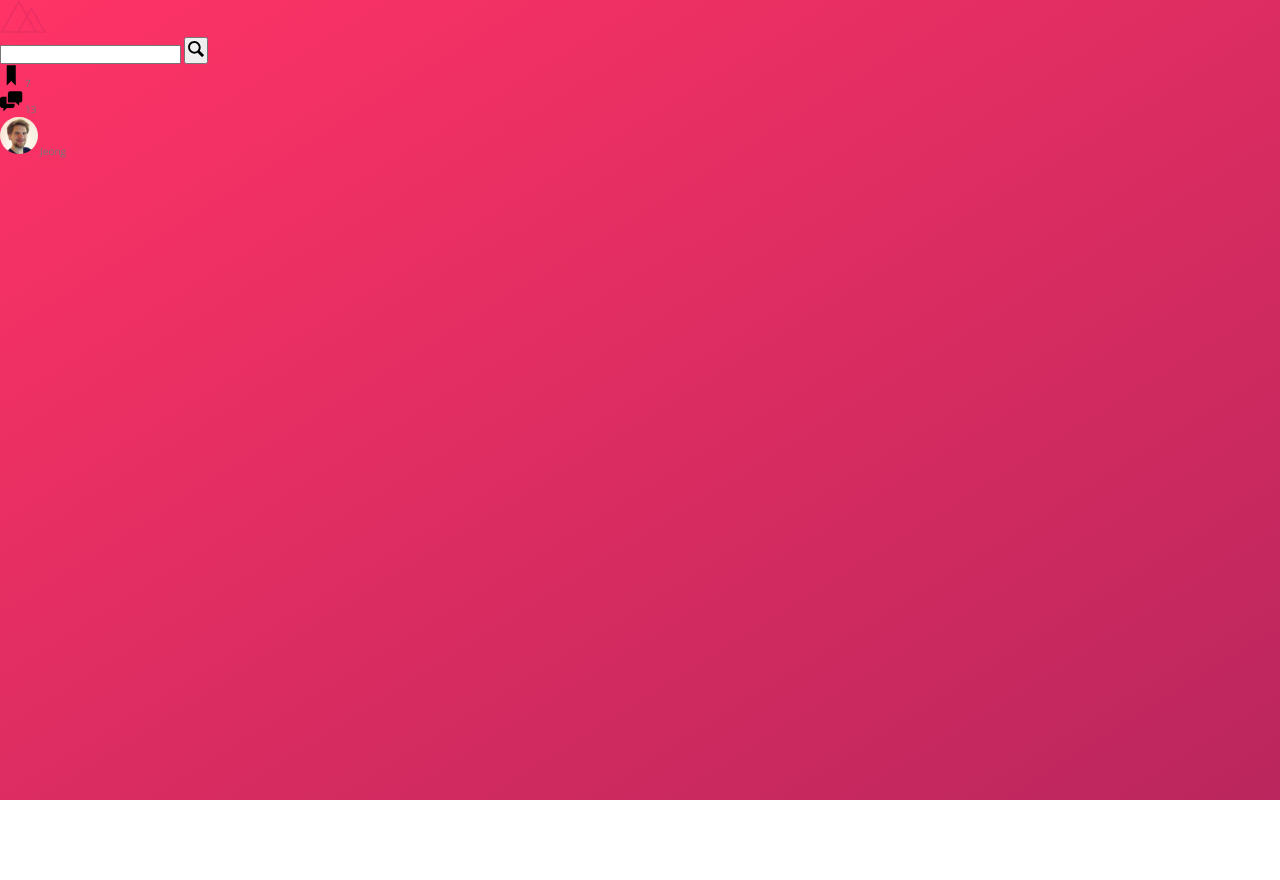
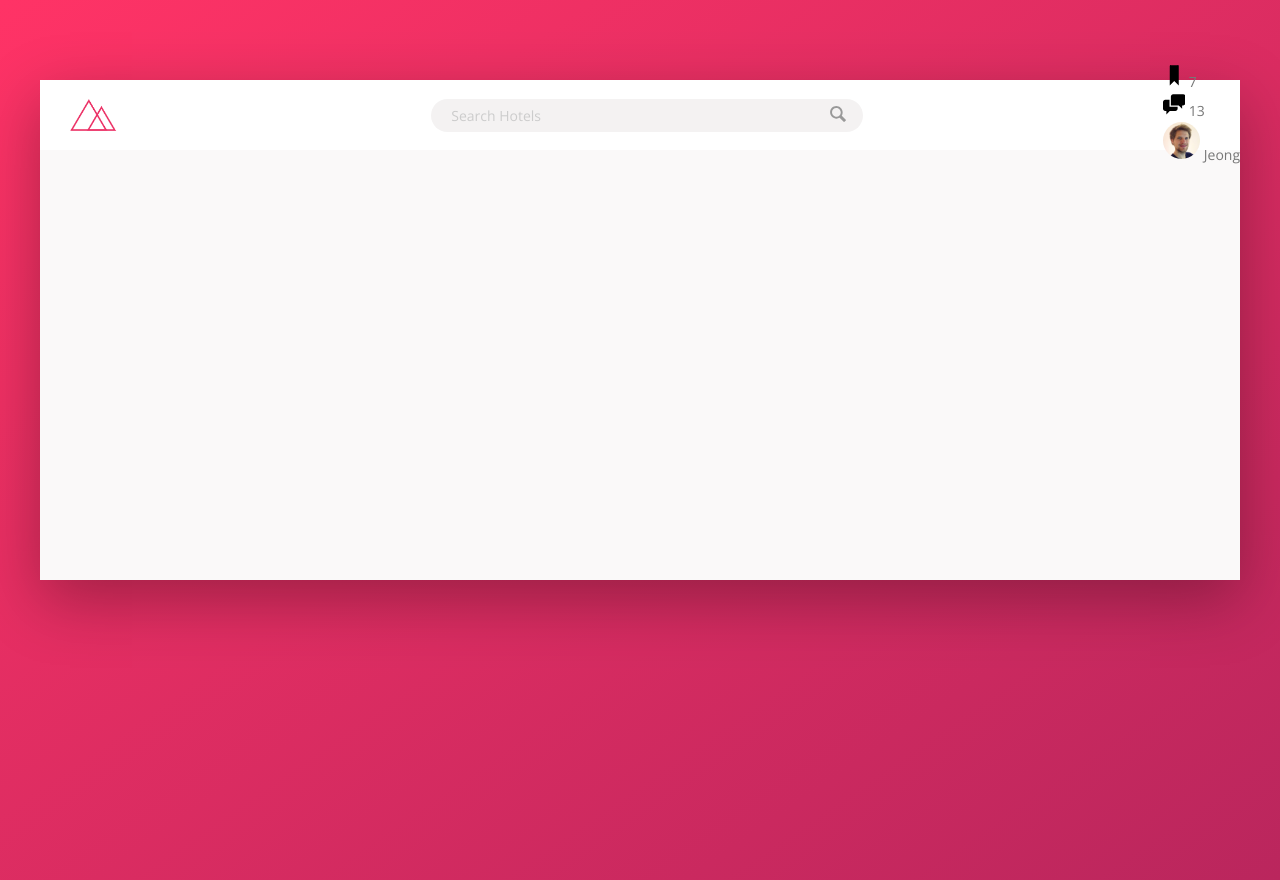
Before and after one commit to geonwoo-jeong/css-trillo, a plain HTML site: page index.html in a window 1280 px wide. Before the commit the page ends 800 px from the top, so only its background shows below. Drawn offline with nearby package versions, Linux system fonts and the light colour scheme.

Commit message:
Building the Header - Part 2

```diff
--- a/css/style.css
+++ b/css/style.css
@@ -8,7 +8,10 @@
   --color-grey-light-4: #ccc;
   --color-grey-dark-1: #333;
   --color-grey-dark-2: #777;
-  --color-grey-dark-3: #999; }
+  --color-grey-dark-3: #999;
+  --shadow-dark: 0 2rem 6rem rgba(0, 0, 0, 0.3);
+  --shadow-light: 0 2rem 5rem rgba(0, 0, 0 0.06);
+  --line: 1px solid var(--color-grey-light-2); }
 
 * {
   margin: 0;
@@ -33,12 +36,74 @@ body {
   background-repeat: no-repeat;
   min-height: 100vh; }
 
+.container {
+  max-width: 120rem;
+  margin: 8rem auto;
+  background-color: var(--color-grey-light-1);
+  box-shadow: var(--shadow-dark);
+  min-height: 50rem; }
+
+.header {
+  font-size: 1.4rem;
+  height: 7rem;
+  background-color: #fff;
+  border-bottom: var(--color-grey-light-2);
+  display: flex;
+  justify-content: space-between;
+  align-items: center; }
+
+.content {
+  display: flex; }
+
+.sidebar {
+  background-color: var(--color-grey-dark-1);
+  flex: 0 0 18%; }
+
+.hotel-view {
+  background-color: #fff;
+  background-color: orangered;
+  flex: 1; }
+
 .logo {
-  height: 3.25rem; }
+  height: 3.25rem;
+  margin-left: 3rem; }
 
-.search__icon {
-  height: 2rem;
-  width: 2rem; }
+.search {
+  flex: 0 0 40%;
+  display: flex;
+  align-items: center;
+  justify-content: center; }
+  .search__input {
+    font-family: inherit;
+    font-size: inherit;
+    color: inherit;
+    background-color: var(--color-grey-light-2);
+    border: none;
+    padding: 0.7rem 2rem;
+    border-radius: 100px;
+    width: 90%;
+    transition: all 0.2s;
+    margin-right: -3.5rem; }
+    .search__input:focus {
+      outline: none;
+      width: 100%;
+      background-color: var(--color-grey-light-3); }
+    .search__input::-webkit-input-placeholder {
+      font-weight: 100;
+      color: var(--color-grey-light-4); }
+  .search__input:focus + .search__button {
+    background-color: var(--color-grey-light-3); }
+  .search__button {
+    border: none;
+    background-color: var(--color-grey-light-2); }
+    .search__button:focus {
+      outline: none; }
+    .search__button:active {
+      transform: translateY(2px); }
+  .search__icon {
+    height: 2rem;
+    width: 2rem;
+    fill: var(--color-grey-dark-3); }
 
 .user-nav__icon {
   height: 2.25rem;
--- a/index.html
+++ b/index.html
@@ -18,7 +18,11 @@
       <header class="header">
         <img src="img/logo.png" alt="trillo logo" class="logo" />
         <form action="#" class="search">
-          <input type="text" class="search__input" />
+          <input
+            type="text"
+            class="search__input"
+            placeholder="Search Hotels"
+          />
           <button class="search__button">
             <svg class="search__icon">
               <use xlink:href="img/sprite.svg#icon-magnifying-glass"></use>
--- a/sass/_base.scss
+++ b/sass/_base.scss
@@ -11,6 +11,11 @@
   --color-grey-dark-1: #333;
   --color-grey-dark-2: #777;
   --color-grey-dark-3: #999;
+
+  --shadow-dark: 0 2rem 6rem rgba(0, 0, 0, 0.3);
+  --shadow-light: 0 2rem 5rem rgba(0, 0, 0 0.06);
+
+  --line: 1px solid var(--color-grey-light-2);
 }
 
 * {
--- a/sass/_components.scss
+++ b/sass/_components.scss
@@ -3,20 +3,63 @@
 
 .logo {
   height: 3.25rem;
+  margin-left: 3rem;
 }
 
 /////////////////////////////////////////////////
 // SEARCH
 .search {
+  flex: 0 0 40%;
+
+  display: flex;
+  align-items: center;
+  justify-content: center;
+
   &__input {
+    font-family: inherit;
+    font-size: inherit;
+    color: inherit;
+    background-color: var(--color-grey-light-2);
+    border: none;
+    padding: 0.7rem 2rem;
+    border-radius: 100px;
+    width: 90%;
+    transition: all 0.2s;
+    margin-right: -3.5rem;
+
+    &:focus {
+      outline: none;
+      width: 100%;
+      background-color: var(--color-grey-light-3);
+    }
+
+    &::-webkit-input-placeholder {
+      font-weight: 100;
+      color: var(--color-grey-light-4);
+    }
+  }
+
+  &__input:focus + &__button {
+    background-color: var(--color-grey-light-3);
   }
 
   &__button {
+    border: none;
+    background-color: var(--color-grey-light-2);
+
+    &:focus {
+      outline: none;
+    }
+
+    &:active {
+      transform: translateY(2px);
+    }
   }
 
   &__icon {
     height: 2rem;
     width: 2rem;
+    fill: var(--color-grey-dark-3);
   }
 }
 
--- a/sass/_layout.scss
+++ b/sass/_layout.scss
@@ -0,0 +1,32 @@
+.container {
+  max-width: 120rem;
+  margin: 8rem auto;
+  background-color: var(--color-grey-light-1);
+  box-shadow: var(--shadow-dark);
+  min-height: 50rem;
+}
+
+.header {
+  font-size: 1.4rem;
+  height: 7rem;
+  background-color: #fff;
+  border-bottom: var(--color-grey-light-2);
+  display: flex;
+  justify-content: space-between;
+  align-items: center;
+}
+
+.content {
+  display: flex;
+}
+
+.sidebar {
+  background-color: var(--color-grey-dark-1);
+  flex: 0 0 18%;
+}
+
+.hotel-view {
+  background-color: #fff;
+  background-color: orangered;
+  flex: 1;
+}
```
